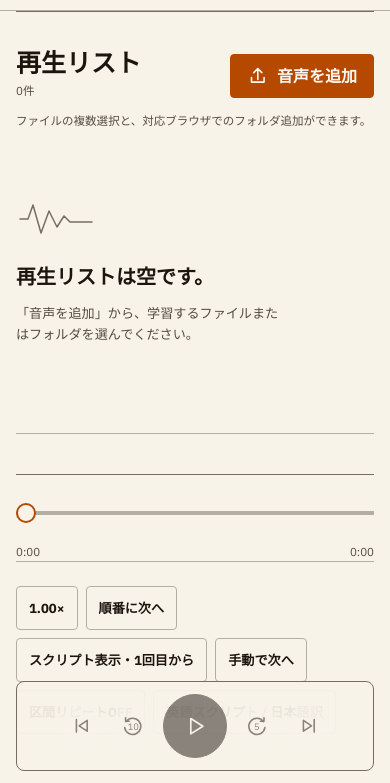
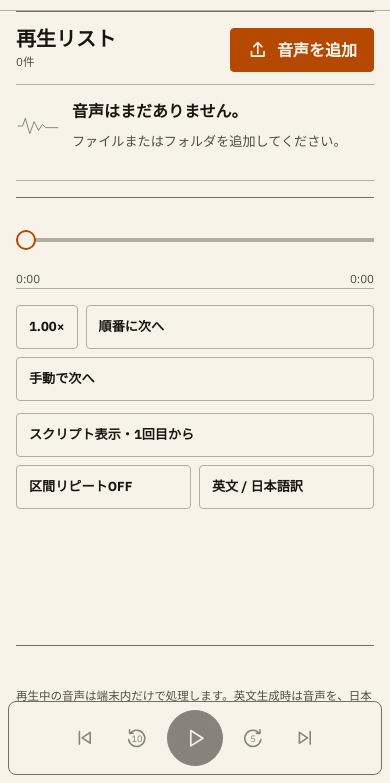
Before and after one commit to NaokiTakahashi19/EnglishM, a plain HTML site: page index.html in a window 390 px wide. Shown: the part 61-844 px from the top of the page. Drawn offline with Linux system fonts and the light colour scheme.

Commit message:
Refine mobile learning workspace with Hallmark

```diff
--- a/index.html
+++ b/index.html
@@ -78,11 +78,13 @@
           </div>
 
           <section class="learning-settings" aria-label="学習設定">
+            <div class="learning-settings__group" aria-label="再生の設定">
               <button
                 class="control control--quiet setting-chip"
                 id="playback-rate-settings-button"
                 type="button"
                 aria-haspopup="dialog"
+                aria-label="再生速度を変更"
               >
                 <span id="playback-rate-status">1.00×</span>
               </button>
@@ -91,30 +93,36 @@
                 id="playback-settings-button"
                 type="button"
                 aria-haspopup="dialog"
+                aria-label="再生方法と回数を変更"
               >
                 <span id="playback-settings-status" aria-live="polite">順番に次へ</span>
-            </button>
-            <button
-              class="control control--quiet setting-chip"
-              id="transcript-display-settings-button"
-              type="button"
-              aria-haspopup="dialog"
-            >
-              <span id="transcript-display-status" aria-live="polite">スクリプト表示・1回目から</span>
               </button>
               <button
                 class="control control--quiet setting-chip"
                 id="practice-settings-button"
                 type="button"
                 aria-haspopup="dialog"
+                aria-label="自動ポーズを変更"
               >
                 <span id="practice-settings-status">手動で次へ</span>
+              </button>
+            </div>
+            <div class="learning-settings__group learning-settings__group--study" aria-label="スクリプトと反復の設定">
+              <button
+                class="control control--quiet setting-chip"
+                id="transcript-display-settings-button"
+                type="button"
+                aria-haspopup="dialog"
+                aria-label="スクリプトの表示タイミングを変更"
+              >
+                <span id="transcript-display-status" aria-live="polite">スクリプト表示・1回目から</span>
               </button>
               <button
                 class="control control--quiet setting-chip"
                 id="loop-settings-button"
                 type="button"
                 aria-haspopup="dialog"
+                aria-label="区間リピートを設定"
               >
                 <span id="loop-status" aria-live="polite">区間リピートOFF</span>
               </button>
@@ -124,8 +132,9 @@
                 type="button"
                 aria-haspopup="dialog"
               >
-              英語スクリプト / 日本語訳
+                英文 / 日本語訳
               </button>
+            </div>
           </section>
           <p class="visually-hidden" id="practice-status" aria-live="polite">
             ファイル終了後、再生ボタンを押すまで次の音声を待ちます。
@@ -392,8 +401,6 @@
               </button>
             </div>
           </div>
-          <p class="library-import-note">ファイルの複数選択と、対応ブラウザでのフォルダ追加ができます。</p>
-
           <dialog class="word-dialog settings-dialog" id="import-dialog" aria-labelledby="import-dialog-title" tabindex="-1">
             <div class="word-dialog__inner">
               <p class="word-dialog__label">再生リスト</p>
@@ -414,8 +421,8 @@
             <svg class="empty-library__mark" viewBox="0 0 80 48" aria-hidden="true">
               <path d="M4 24h8l5-14 8 28 8-22 8 16 7-11 6 6h22" />
             </svg>
-            <p>再生リストは空です。</p>
-            <span>「音声を追加」から、学習するファイルまたはフォルダを選んでください。</span>
+            <p>音声はまだありません。</p>
+            <span>ファイルまたはフォルダを追加してください。</span>
           </div>
 
           <ol class="track-list" id="track-list" aria-label="選択した音声"></ol>
--- a/styles.css
+++ b/styles.css
@@ -1,9 +1,10 @@
-/* Hallmark · macrostructure: Workbench · genre: editorial · theme: Almanac · anchor: warm sepia · tone: utilitarian
- * audience: individual English learners · use: play local audio and repeat difficult passages
- * enrichment: none · nav: N9 edge-aligned minimal · footer: Ft4 dense typographic · icons: pass (30)
+/* Hallmark · macrostructure: Feature Stack · genre: editorial · theme: Almanac · anchor: warm sepia · tone: utilitarian
+ * audience: mobile-first individual English learners · use: follow audio, transcript, and repetition controls without losing playback
+ * enrichment: none · nav: N9 edge-aligned minimal · footer: Ft4 dense typographic · F2 fallback: compact vertical priority stack
+ * N9 knobs: CTA=outlined · wordmark=serif · padding=tight · Ft4 knobs: family=mono · layout=single block
  * contrast: pass (40–41) · honest: pass (46) · chrome: pass (47) · tokens: pass (48) · mobile: pass (34, 49–57)
  */
-/* Hallmark · pre-emit critique: P5 H5 E5 S5 R5 V4 · slop: pass (1–58) */
+/* Hallmark · pre-emit critique: P5 H5 E5 S5 R5 V5 · slop: pass (1–58) */
 @import url("./tokens.css");
 
 *,
@@ -223,7 +224,7 @@ h3 {
 
 .player-pane {
   min-width: 0;
-  padding-block: var(--space-md) calc(var(--size-touch) + var(--space-2xl));
+  padding-block: var(--space-sm) calc(var(--space-xl) * 3);
 }
 
 .field-label,
@@ -239,6 +240,7 @@ h3 {
   display: grid;
   gap: var(--space-xs);
   margin-block-start: 0;
+  padding-block-start: var(--space-xs);
 }
 
 .seek {
@@ -275,7 +277,7 @@ h3 {
 .seek::-webkit-slider-thumb {
   width: 1.25rem;
   height: 1.25rem;
-  margin-block-start: -0.5rem;
+  margin-block-start: calc(var(--space-xs) * -1);
   border: var(--rule-strong) solid var(--color-accent);
   border-radius: var(--radius-round);
   background: var(--color-paper);
@@ -301,20 +303,20 @@ h3 {
 
 .transport {
   position: fixed;
-  inset-inline: var(--page-gutter);
-  inset-block-end: max(var(--space-sm), env(safe-area-inset-bottom));
+  inset-inline: max(var(--space-xs), env(safe-area-inset-left));
+  inset-block-end: max(var(--space-xs), env(safe-area-inset-bottom));
   z-index: var(--z-sticky);
   display: flex;
   align-items: center;
   justify-content: center;
-  gap: clamp(var(--space-2xs), 2vw, var(--space-md));
+  gap: var(--space-xs);
   width: auto;
   max-width: 30rem;
   margin-inline: auto;
-  padding: var(--space-sm);
+  padding: var(--space-xs) var(--space-sm);
   border: var(--rule-thin) solid var(--color-rule-strong);
   border-radius: var(--radius-md);
-  background: color-mix(in oklch, var(--color-paper) 94%, transparent);
+  background: var(--color-paper);
 }
 
 .icon-control {
@@ -333,8 +335,8 @@ h3 {
 }
 
 .play-control {
-  width: 4rem;
-  height: 4rem;
+  width: 3.5rem;
+  height: 3.5rem;
   border-color: var(--color-ink);
   background: var(--color-ink);
   color: var(--color-paper);
@@ -367,19 +369,44 @@ h3 {
 }
 
 .learning-settings {
-  display: flex;
-  flex-wrap: wrap;
-  align-items: center;
-  gap: var(--space-xs);
-  padding-block: var(--space-lg);
+  display: grid;
+  gap: var(--space-sm);
+  padding-block: var(--space-md);
   border-block-start: var(--rule-thin) solid var(--color-rule);
 }
 
+.learning-settings__group {
+  display: grid;
+  grid-template-columns: auto minmax(0, 1fr);
+  gap: var(--space-xs);
+  min-width: 0;
+}
+
+.learning-settings__group--study {
+  grid-template-columns: minmax(0, 1fr) minmax(0, 1fr);
+}
+
+#practice-settings-button,
+#transcript-display-settings-button {
+  grid-column: 1 / -1;
+}
+
 .setting-chip {
+  width: 100%;
+  min-width: 0;
   min-height: var(--size-touch);
   padding-inline: var(--space-sm);
   font-size: var(--text-sm);
   font-weight: 700;
+  justify-content: flex-start;
+  overflow: clip;
+}
+
+.setting-chip > span,
+#transcript-settings-button {
+  overflow: clip;
+  text-overflow: ellipsis;
+  white-space: nowrap;
 }
 
 .settings-fields {
@@ -510,7 +537,7 @@ h3 {
   position: fixed;
   inset-inline: var(--page-gutter);
   inset-block-end: calc(
-    max(var(--space-sm), env(safe-area-inset-bottom)) + 4rem + var(--space-lg) + var(--rule-strong) + var(--space-xs)
+    max(var(--space-xs), env(safe-area-inset-bottom)) + var(--size-touch) + var(--space-lg) + var(--space-sm)
   );
   z-index: var(--z-sticky);
   grid-template-rows: auto minmax(0, 1fr);
@@ -527,7 +554,7 @@ h3 {
 }
 
 body:has(#transcript-content:not([hidden]) #sync-script:not([hidden])) .player-pane {
-  padding-block-end: calc(var(--size-touch) + var(--space-2xl) + 9rem);
+  padding-block-end: calc(var(--space-xl) * 3 + var(--space-4xl));
 }
 
 .sync-script__heading,
@@ -568,7 +595,7 @@ body:has(#transcript-content:not([hidden]) #sync-script:not([hidden])) .player-p
   display: flex;
   flex-wrap: wrap;
   align-content: start;
-  gap: var(--space-2xs) 0.32em;
+  gap: var(--space-2xs);
   min-height: 0;
   height: 100%;
   padding: var(--space-sm);
@@ -784,7 +811,7 @@ body:has(#transcript-content:not([hidden]) #sync-script:not([hidden])) .player-p
 .library-pane {
   order: -1;
   min-width: 0;
-  padding-block: var(--space-xl);
+  padding-block: var(--space-md);
   border-block-end: var(--rule-thin) solid var(--color-rule-strong);
 }
 
@@ -798,7 +825,7 @@ body:has(#transcript-content:not([hidden]) #sync-script:not([hidden])) .player-p
 
 .library-heading h2 {
   font-family: var(--font-display);
-  font-size: var(--text-lg);
+  font-size: var(--text-md);
   font-weight: 700;
   line-height: 1.2;
 }
@@ -817,23 +844,23 @@ body:has(#transcript-content:not([hidden]) #sync-script:not([hidden])) .player-p
   display: none;
 }
 
-.library-import-note {
-  margin-block-start: var(--space-sm);
-  color: var(--color-muted);
-  font-size: var(--text-xs);
-}
-
 .empty-library {
   display: grid;
+  grid-template-columns: 2.75rem minmax(0, 1fr);
+  grid-template-rows: auto auto;
   justify-items: start;
-  gap: var(--space-xs);
-  padding-block: var(--space-2xl);
+  column-gap: var(--space-sm);
+  row-gap: var(--space-2xs);
+  padding-block: var(--space-md);
+  margin-block-start: var(--space-sm);
+  border-block-start: var(--rule-thin) solid var(--color-rule);
 }
 
 .empty-library__mark {
-  width: 5rem;
-  height: 3rem;
-  margin-block-end: var(--space-sm);
+  grid-row: 1 / -1;
+  align-self: center;
+  width: 2.75rem;
+  height: 2rem;
   fill: none;
   stroke: var(--color-rule-strong);
   stroke-width: 1.5;
@@ -843,20 +870,20 @@ body:has(#transcript-content:not([hidden]) #sync-script:not([hidden])) .player-p
 
 .empty-library p {
   font-family: var(--font-display);
-  font-size: var(--text-md);
+  font-size: var(--text-base);
   font-weight: 700;
 }
 
 .empty-library span {
-  max-width: 34ch;
+  max-width: none;
   color: var(--color-muted);
   font-size: var(--text-sm);
 }
 
 .track-list {
   display: grid;
-  max-height: clamp(7rem, 26dvh, 12rem);
-  margin: var(--space-lg) 0 0;
+  max-height: clamp(7rem, 22dvh, 10rem);
+  margin: var(--space-sm) 0 0;
   padding: 0;
   overflow-y: auto;
   overscroll-behavior: contain;
@@ -996,7 +1023,9 @@ body:has(#transcript-content:not([hidden]) #sync-script:not([hidden])) .player-p
   position: fixed;
   z-index: var(--z-toast);
   inset-inline: var(--page-gutter);
-  inset-block-end: max(var(--space-md), env(safe-area-inset-bottom));
+  inset-block-end: calc(
+    max(var(--space-xs), env(safe-area-inset-bottom)) + var(--size-touch) + var(--space-lg) + var(--space-md)
+  );
   max-width: 34rem;
   margin-inline: auto;
   padding: var(--space-sm) var(--space-md);
@@ -1121,6 +1150,18 @@ body:has(#transcript-content:not([hidden]) #sync-script:not([hidden])) .player-p
 }
 
 @media (min-width: 40rem) {
+  .library-heading h2 {
+    font-size: var(--text-lg);
+  }
+
+  .empty-library p {
+    font-size: var(--text-md);
+  }
+
+  .learning-settings {
+    grid-template-columns: minmax(0, 1fr) minmax(0, 1fr);
+  }
+
   .translation-panel__heading {
     grid-template-columns: minmax(0, 1fr) auto;
     align-items: center;
@@ -1155,9 +1196,16 @@ body:has(#transcript-content:not([hidden]) #sync-script:not([hidden])) .player-p
   .workbench {
     display: grid;
     grid-template-columns: minmax(0, 1.45fr) minmax(20rem, 0.8fr);
+    align-items: start;
   }
 
   .player-pane {
+    position: sticky;
+    inset-block-start: 0;
+    align-self: start;
+    max-height: 100dvh;
+    overflow-y: auto;
+    overscroll-behavior: contain;
     padding-inline-end: var(--space-xl);
     padding-block: var(--space-2xl);
   }
@@ -1225,6 +1273,16 @@ body:has(#transcript-content:not([hidden]) #sync-script:not([hidden])) .player-p
     border-inline-start: var(--rule-thin) solid var(--color-rule-strong);
   }
 
+  .empty-library {
+    grid-template-columns: 5rem minmax(0, 1fr);
+    padding-block: var(--space-xl);
+  }
+
+  .empty-library__mark {
+    width: 5rem;
+    height: 3rem;
+  }
+
   .track-list {
     max-height: none;
     overflow: visible;
@@ -1275,6 +1333,12 @@ body:has(#transcript-content:not([hidden]) #sync-script:not([hidden])) .player-p
   }
 }
 
+body:has(#transcript-content:not([hidden]) #sync-script:not([hidden])) .status-message {
+  inset-block-end: calc(
+    max(var(--space-xs), env(safe-area-inset-bottom)) + var(--size-touch) + var(--space-lg) + var(--space-4xl) + var(--space-lg)
+  );
+}
+
 @media (prefers-reduced-motion: reduce) {
   html {
     scroll-behavior: auto;
--- a/sw.js
+++ b/sw.js
@@ -1,4 +1,4 @@
-const CACHE_NAME = "listening-desk-v30";
+const CACHE_NAME = "listening-desk-v31";
 const APP_SHELL = [
   "./",
   "./index.html",
```
Lines whose indentation alone changed are shown as unchanged.
